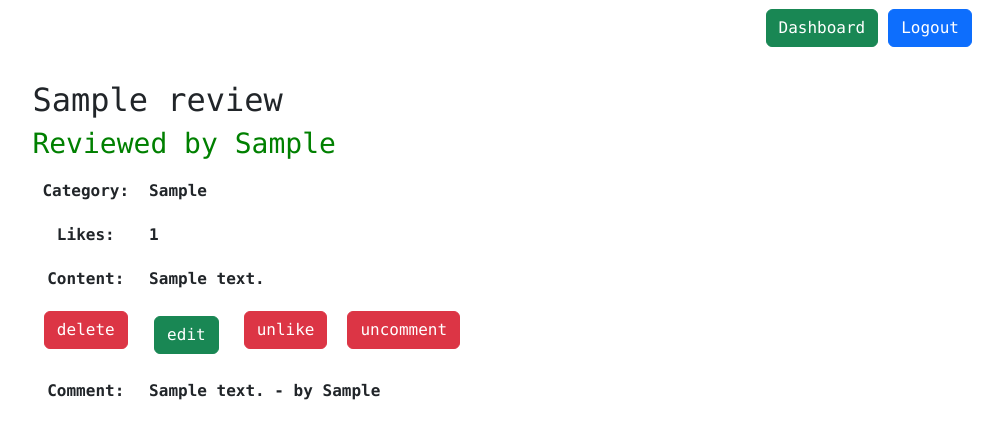
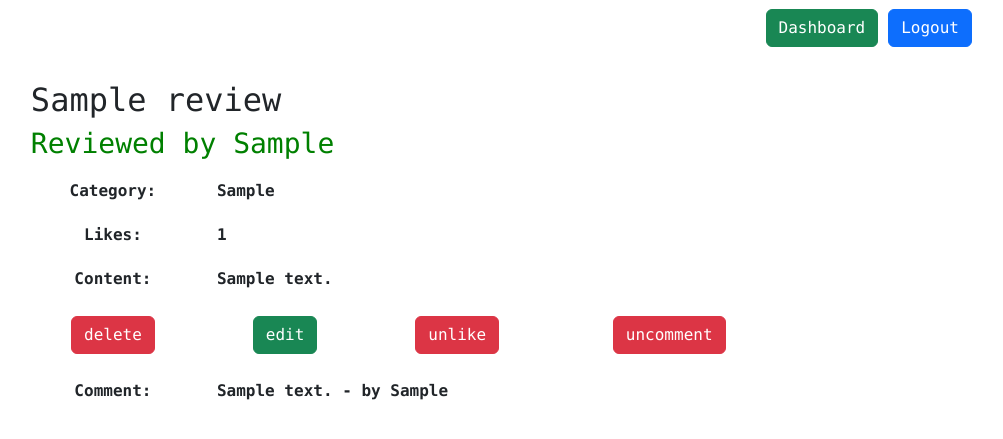
Before and after one commit to dreessen-n/neovim_plugin_reviews, a Flask app: page /review/show/1 in a window 1280 px wide. Shown: the part 213-652 px from the top of the page, without its empty margins (160-1163 px from the left). Run offline with Flask 2, Linux system fonts and the light colour scheme; the visitor is signed in with stand-in values (Sample User, id 1); tables that the repository leaves empty hold one stand-in row (values such as "Sample post").

Commit message:
Fix formatting on buttons on show

```diff
--- a/flask_app/models/review.py
+++ b/flask_app/models/review.py
@@ -182,12 +182,12 @@ class Review:
         """Validate the new review create form"""
         is_valid = True # We set True until False
         if len(review['name']) < 2:
-            flash("The Title must be at least 2 characters.", "danger")
+            flash("The Name must be at least 2 characters.", "danger")
             is_valid = False
         if len(review['category']) < 2:
-            flash("The description must be at least 2 characters.", "danger")
+            flash("The Category must be at least 2 characters.", "danger")
             is_valid = False
-        if len(review['content']) < 1:
-            flash("The price must be greater than 0.", "danger")
+        if len(review['content']) < 20:
+            flash("The Content must be greater than 20.", "danger")
             is_valid = False
         return is_valid
--- a/flask_app/static/css/style.css
+++ b/flask_app/static/css/style.css
@@ -110,13 +110,12 @@
     text-align: left;
 }
 
+.btn-row {
+    align-items: center;
+}
+
 .show-comments-row {
     text-align: left;
-}
-
-.row-show-btns {
-    display: flex;
-    align-content: center;
 }
 
 .container-form {
@@ -162,4 +161,9 @@ tr {
 td {
     padding: 10px;
     font-weight: bold;
+    vertical-align: center;
 }
+
+form {
+    margin: 5px;
+}
--- a/flask_app/templates/edit.html
+++ b/flask_app/templates/edit.html
@@ -50,9 +50,7 @@
                         <label for="category">Category</label>
                         <input type="text" name="category" value="{{ one_review.category }}" >
                         <label for="content">Content</label>
-                        <!--<input type="text" name="content" value="{{
-                            one_review.content }}">-->
-                        <textarea class="edit-textarea" rows="10" name="content" placeholder="{{ one_review.content }}" type="input"></textarea>
+                        <textarea class="edit-textarea" rows="10" name="content" type="input">{{ one_review.content }}</textarea>
                         <button class="btn btn-edit btn-primary" type="submit">submit</button>
                     </form>
                 </div>
--- a/flask_app/templates/show.html
+++ b/flask_app/templates/show.html
@@ -27,24 +27,25 @@
                 <h2>{{ one_review.name }}</h2>
                 <h3>Reviewed by {{ one_review.creator.first_name }}</h3>
             </div>
-            <div class="row-show-btns">
+            <div class='row'>
                 <table>
                     <tr>
                         <td>Category:</td>
-                        <td class="show-row" colspan='3'>{{ one_review.category }}</td>
+                        <td class="show-row" colspan='4'>{{ one_review.category }}</td>
                     </tr>
                     <tr>
                         <td>Likes:</td>
-                        <td class="show-row" colspan='3'>
+                        <td class="show-row" colspan='4'>
                             {{ one_review.user_ids_who_liked | length }}
                         </td>
                     </tr>
                     <tr>
                         <td>Content:</td>
-                        <td class="show-row" colspan='3'>{{ one_review.content }}</td>
+                        <td class="show-row" colspan='4'>{{ one_review.content }}</td>
                     </tr>
-                    <tr>
+                    <tr class="btn-row">
                         <td>
+                            <!-- delete button -->
                             {% if session['id'] == one_review.creator.id %}
                             <form action="/review/delete/{{one_review.id}}" method="POST">
                                 <input type="hidden" name="id" value="{{one_review.id}}">
@@ -53,12 +54,13 @@
                             {% endif %}
                         </td>
                         <td>
+                            <!-- Edit button -->
                             {% if session['id'] == one_review.creator.id %}
                             <a class="btn  btn-success" href="/review/edit/{{one_review.id}}" role="button">edit</a>
                             {% endif %}
                         </td>
-                        </td>
                         <td>
+                            <!-- like button -->
                             {% if session['id'] in one_review.user_ids_who_liked %}
                             <form action="/review/unlike" method="POST">
                                 <input type="hidden" name="id" value="{{one_review.id}}">
@@ -74,6 +76,7 @@
                             {% endif %}
                         </td>
                         <td>
+                            <!-- comment button -->
                             {% if session['id'] in comments | map(attribute='user_id') %}
                             <form action="/comment/delete" method="POST">
                                 <input type="hidden" name="review_id" value="{{one_review.id}}">
```
